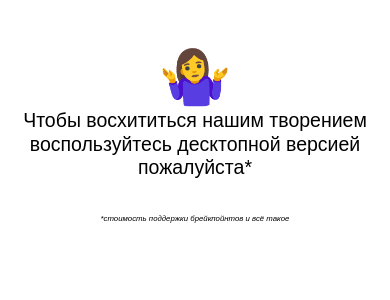
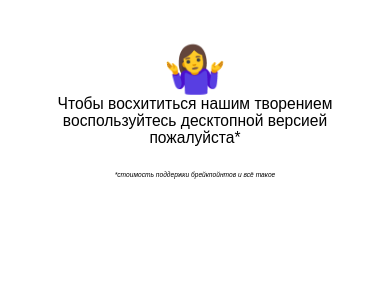
Before and after one commit to m777553/self-locking, an Angular app: page / in a window 390 px wide. Shown: the top 300 px of the page. Built offline with nearby package versions, Linux system fonts and the light colour scheme.

Commit message:
STEP-9 fixes

```diff
--- a/src/app/app.component.scss
+++ b/src/app/app.component.scss
@@ -66,15 +66,15 @@
     height: 100vh;
     text-align: center;
     background-color: white;
-    font-size: 5vw;
+    font-size: 4vw;
     padding-top: 10vw;
     font-family: sans-serif;
-    line-height: 1.2;
+    line-height: 1.1;
     span {
-      font-size: 15vw;
+      font-size: 13vw;
     }
     i{
-      font-size: 2vw;
+      font-size: 1.7vw;
     }
   }
 }
```
